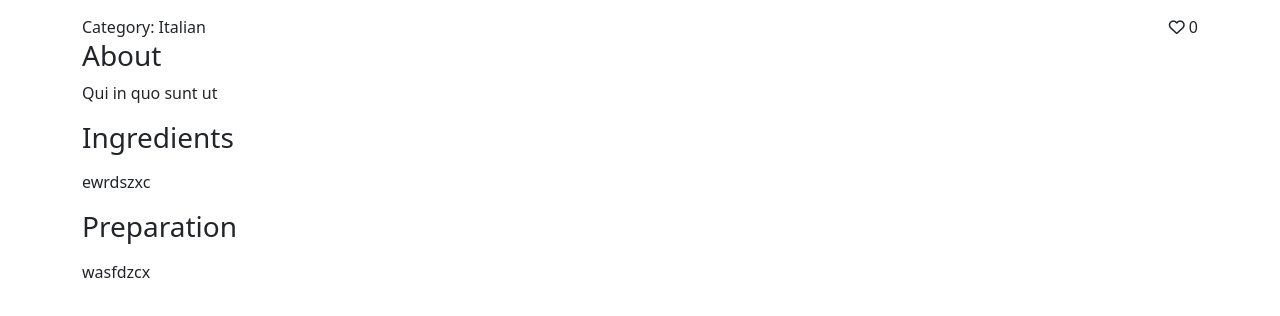
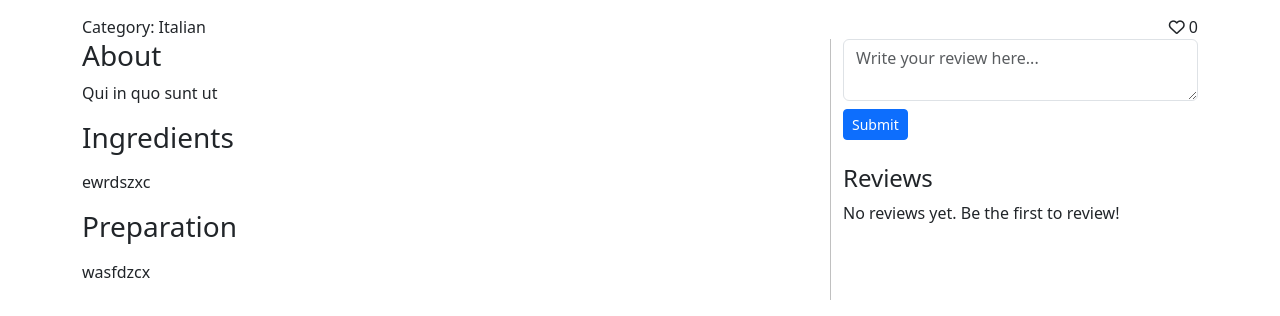
Before and after one commit to shaheem-pp/CSD4523-project, a Django app: a page that uses templates/appRecipe/recipe_view.html in a window 1280 px wide. Shown: the part 604-920 px from the top of the page. Run offline with Django 5.2, Linux system fonts and the light colour scheme; data comes from the database, SQL or seed files in the repository; both versions use the stored data as it was after the commit; some libraries are stand-ins or nearby versions.

Commit message:
recipe_view reviews

```diff
--- a/appRecipe/views.py
+++ b/appRecipe/views.py
@@ -1,12 +1,13 @@
 from django.contrib import messages
 from django.contrib.auth.decorators import login_required
+from django.db.models import Case, When, Value, IntegerField
 from django.db.models import Count
 from django.shortcuts import render, get_object_or_404, redirect
 from django.utils.text import slugify
 
 from appRecipe.forms import RecipeCreateForm
 from appRecipe.models import Category, Recipe
-from appUser.models import Like, Bookmark
+from appUser.models import Like, Bookmark, Review
 
 
 def get_common_context():
@@ -45,22 +46,48 @@ def home(request):
 
 def recipe_view(request, slug):
     context = get_common_context()
-    recipe = get_object_or_404(Recipe, slug=slug, is_deleted=False)
+    recipe = get_object_or_404(Recipe.objects.filter(slug=slug, is_deleted=False))
+
     like_count = Like.objects.filter(recipe=recipe, is_deleted=False).count()
+    reviews = (
+        Review.objects.filter(recipe=recipe, is_deleted=False)
+        .annotate(
+            is_chef=Case(
+                When(user__user_type=3, then=Value(1)),  # Chef gets priority
+                default=Value(0),  # Non-chefs
+                output_field=IntegerField(),
+            )
+        )
+        .order_by("-is_chef", "-created_on")  # Sort by chef first, then by most recent
+        .select_related("user")
+    )
+
     context.update(
-        {"title": f"{recipe.name} | Recime", "recipe": recipe, "like_count": like_count}
+        {
+            "title": f"{recipe.name} | Recime",
+            "recipe": recipe,
+            "like_count": like_count,
+            "reviews": reviews,
+        }
     )
+
     if request.user.is_authenticated:
-        liked_recipes = Like.objects.filter(
+        user_likes = Like.objects.filter(
             user=request.user, recipe=recipe, is_deleted=False
         )
-        bookmarked_recipes = Bookmark.objects.filter(
+        user_bookmarks = Bookmark.objects.filter(
             user=request.user, recipe=recipe, is_deleted=False
         )
+        user_reviews = Review.objects.filter(
+            user=request.user, recipe=recipe, is_deleted=False
+        )
+
         context.update(
             {
-                "is_liked": liked_recipes.exists(),
-                "is_bookmarked": bookmarked_recipes.exists(),
+                "is_liked": user_likes.exists(),
+                "is_bookmarked": user_bookmarks.exists(),
+                "has_review": user_reviews.exists(),
+                "user_review": user_reviews.first(),
             }
         )
 
--- a/appUser/urls.py
+++ b/appUser/urls.py
@@ -6,4 +6,14 @@ urlpatterns = [
     path("/toggle_like/", views.toggle_like, name="toggle_like"),
     path("/toggle_bookmark/", views.toggle_bookmark, name="toggle_bookmark"),
     path("/settings/", views.settings, name="user_settings"),
+    path(
+        "/recipe/<str:recipe_slug>/add_review/",
+        views.add_review,
+        name="recipe_add_review",
+    ),
+    path(
+        "/recipe/<slug:recipe_slug>/delete_review/",
+        views.delete_review,
+        name="delete_review",
+    ),
 ]
--- a/templates/appRecipe/recipe_view.html
+++ b/templates/appRecipe/recipe_view.html
@@ -57,18 +57,81 @@
 				{% endif %}
 			</div>
 		</div>
-		<h3>About</h3>
-		<p>{{ recipe.about | safe }}</p>
-		<h3>Ingredients</h3>
-		<p>{{ recipe.ingredients | safe }}</p>
-		<h3>Preparation</h3>
-		<p>{{ recipe.preparation | safe }}</p>
+		<div class="row">
+			<div class="col col-md-8">
+				<h3>About</h3>
+				<p style="text-align: justify">{{ recipe.about | safe }}</p>
+				<h3>Ingredients</h3>
+				<p style="text-align: justify">{{ recipe.ingredients | safe }}</p>
+				<h3>Preparation</h3>
+				<p style="text-align: justify">{{ recipe.preparation | safe }}</p>
+			</div>
+			<div class="col col-md-4" style="border-left: 1px solid #c0c0c0">
+				{% if has_review %}
+					<div class="user-review">
+						<h5>Your Review</h5>
+						<p>{{ user_review.review }}</p>
+						<form
+								id="add_review_form"
+								action="/user/recipe/{{ recipe.slug }}/add_review/" method="POST"
+								class="d-none edit-review-form">
+							{% csrf_token %}
+							<textarea name="review" class="form-control">{{ user_review.review }}</textarea>
+						</form>
+						<form
+								id="delete_review_form"
+								action="/user/recipe/{{ recipe.slug }}/delete_review/" method="POST"
+								class="delete-review-form mt-2">
+							{% csrf_token %}
+						</form>
+						<button class="btn btn-sm btn-primary edit-review-btn">Edit</button>
+						<button
+								type="submit" class="btn btn-sm btn-success d-none" id="add_review_form_btn"
+								form="add_review_form">Update
+						</button>
+						<button type="submit" class="btn btn-sm btn-danger" form="delete_review_form">Delete</button>
+					</div>
+				{% else %}
+					<form action="/user/recipe/{{ recipe.slug }}/add_review/" method="POST">
+						{% csrf_token %}
+						<textarea
+								name="review" class="form-control" placeholder="Write your review here..."
+								required></textarea>
+						<button type="submit" class="btn btn-sm btn-primary mt-2">Submit</button>
+					</form>
+				{% endif %}
+				<div class="reviews-section mt-4">
+					<h4>Reviews</h4>
+					{% for review in reviews %}
+						<div class="review-card card mb-3">
+							<div class="card-body">
+								<h5 class="card-title">{{ review.user.name }}</h5>
+								{% if review.user.user_type == 3 %}
+									<span class="badge bg-info">Chef</span>
+									<p>{{ review.user.designation }}</p>
+								{% endif %}
+								<p class="card-text">{{ review.review }}</p>
+								<p class="text-muted small mb-0">Reviewed on {{ review.created_on|date:"M d, Y" }}</p>
+							</div>
+						</div>
+					{% empty %}
+						<p>No reviews yet. Be the first to review!</p>
+					{% endfor %}
+				</div>
+			</div>
+		</div>
 	</div>
 {% endblock content %}
 
 {% block script %}
 	<script>
         $(document).ready(function () {
+
+            $(".edit-review-btn").click(function () {
+                $(this).siblings(".edit-review-form").removeClass("d-none");
+                $("#add_review_form_btn").removeClass("d-none");
+                $(this).hide();
+            });
 
             $(".alert").hide();
 
```
Also changed, not shown: appUser/views.py (+40 -2 lines), db.sqlite3.
